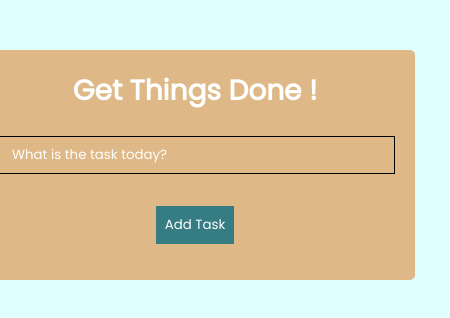
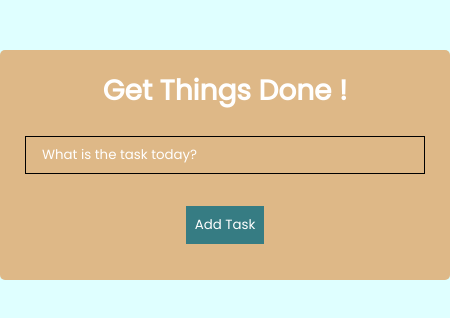
Before and after one commit to IshaFazli3/to-do-list, a React (Create React App) app: page / in a window 390 px wide. Shown: the top 318 px of the page, 450 px wide, since content can reach past the window. Built offline with nearby package versions, Linux system fonts and the light colour scheme.

Commit message:
Made the body responsive

```diff
--- a/src/App.css
+++ b/src/App.css
@@ -89,3 +89,9 @@ h1 {
 .delete-icon {
   cursor: pointer;
 }
+ @media (max-width: 700px) {
+  body {
+    width: 450px;
+    margin: 0 auto;
+  }
+ }
```
